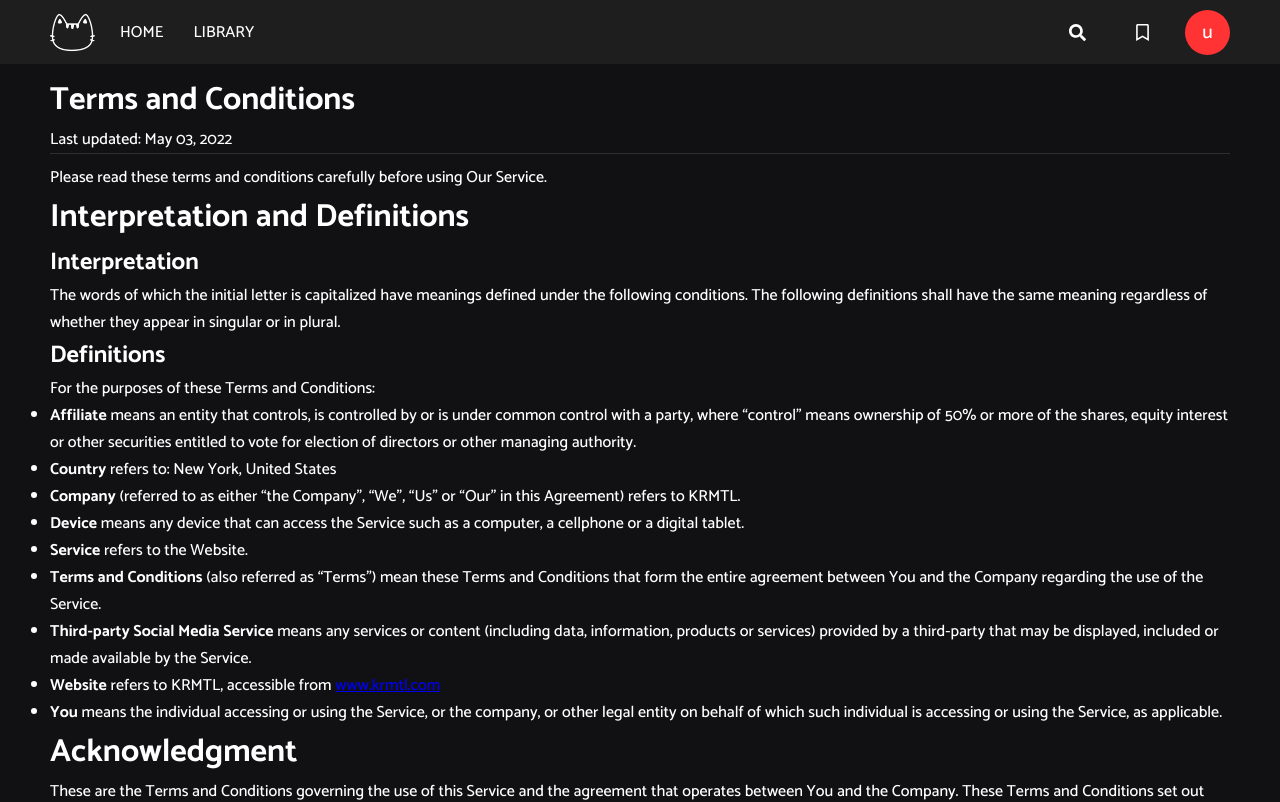
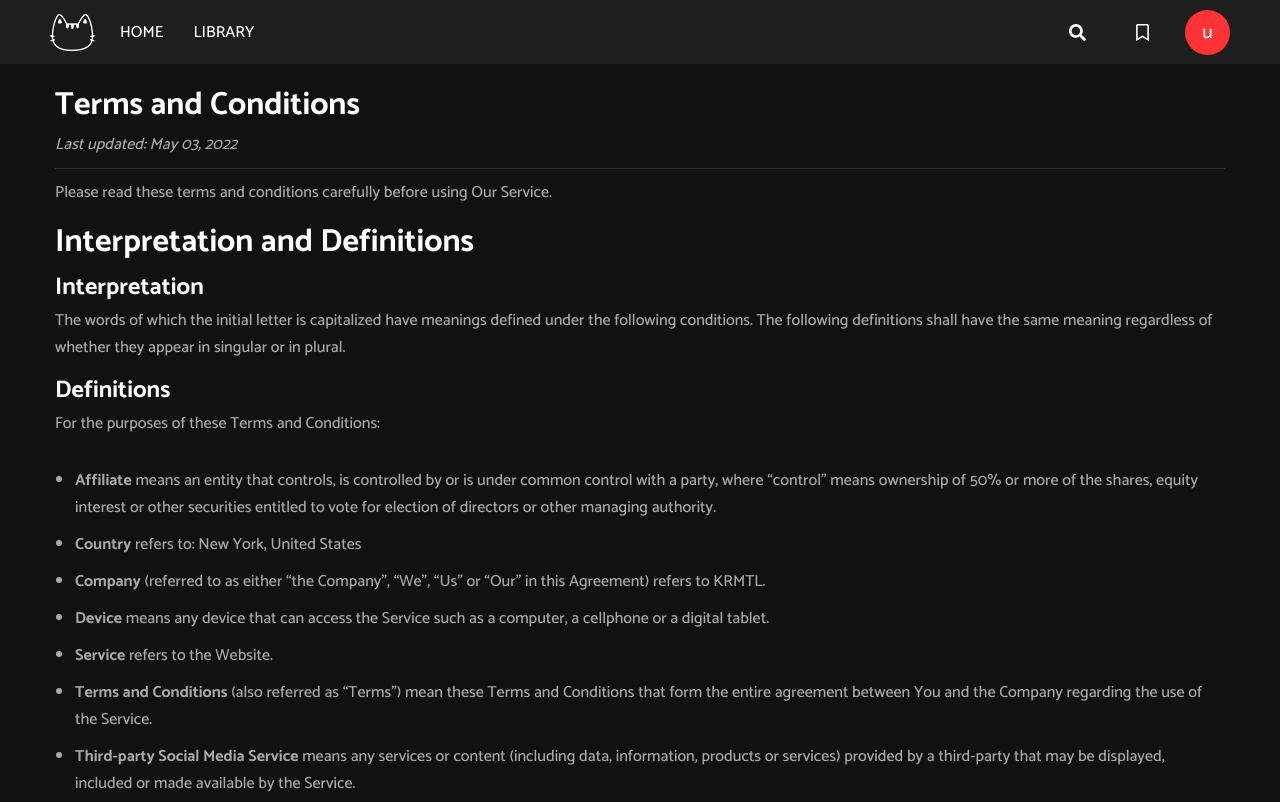
Before and after one commit to AndrzejDar/KRMTL_site, a Next.js app: page /terms in a window 1280 px wide. Shown: the top 802 px of the page. Built offline with nearby package versions, Linux system fonts and the light colour scheme.

Commit message:
globals update

```diff
--- a/styles/globals.scss
+++ b/styles/globals.scss
@@ -27,6 +27,7 @@
   padding: 0;
   margin: 0;
   scroll-behavior: smooth;
+
 
 }
 
@@ -87,6 +88,30 @@
     @media screen and (max-width: 992px) {
       width: 100%;
       max-width: 992px;
+    }
+
+
+    .app_article{
+      text-align: left;
+      padding: 5px;
+
+      a{
+        text-decoration: none;
+        color: var(--font-base-color);
+      }
+
+      p{
+        margin-bottom: 10px;
+        color: var(--lightGray-color);
+      }
+      ul{
+        list-style-type: disc;
+        padding: 20px;
+        li{
+          margin-bottom: 10px;
+          color: var(--lightGray-color);
+        }
+      }
     }
   }
 
@@ -184,7 +209,10 @@
 
 .accent-text{
   color: var(--accent-color);
+}
 
+.italic{
+  font-style: italic;
 }
 
 .copyright {
@@ -201,6 +229,16 @@
     font-size: 1.2rem;
   }
 }
+
+
+.smallGrid{
+  width: 100%;
+  display: grid;
+  grid-template-columns: repeat(auto-fit, minmax(180px,1fr));
+
+  gap: 10px;
+}
+
 
 .app__wrapper {
   flex: 1;
```
